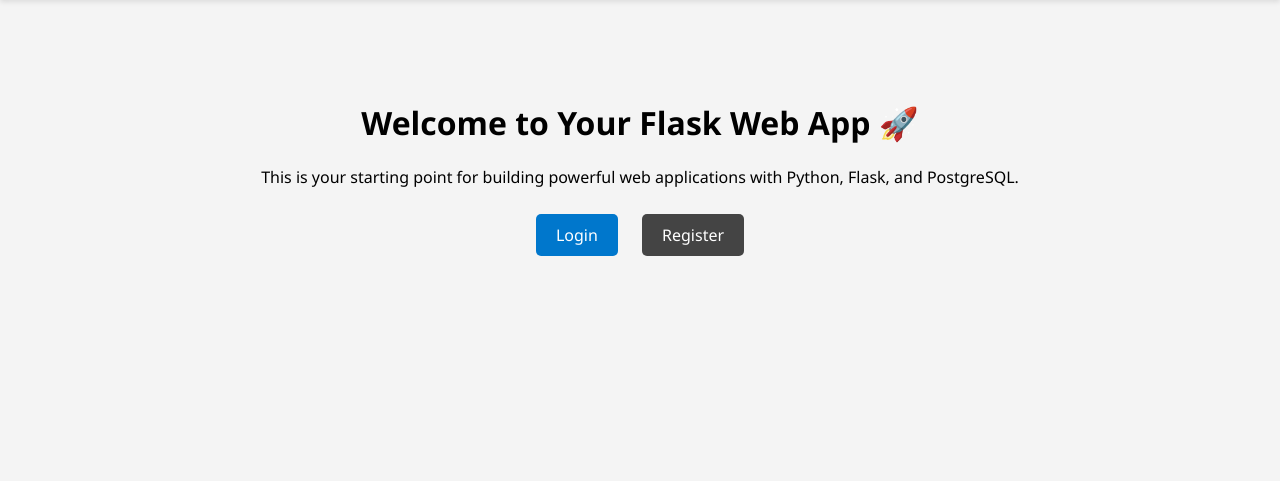
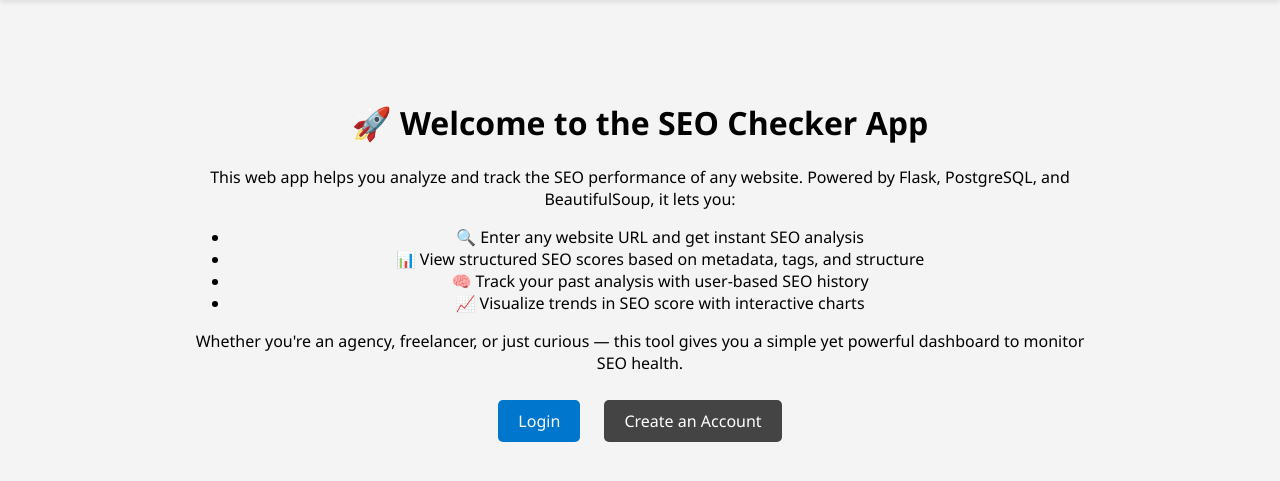
Before and after one commit to Muazzamkhan95/Flask-SEO-Checker, a Flask app: page / in a window 1280 px wide. Shown: the part 61-542 px from the top of the page. Run offline with Flask 3, Linux system fonts and the light colour scheme; some libraries are stand-ins or nearby versions.

Commit message:
updated Home page

```diff
--- a/templates/home.html
+++ b/templates/home.html
@@ -4,15 +4,31 @@
 
 {% block content %}
 <div class="home-wrapper">
-    <h1>Welcome to Your Flask Web App 🚀</h1>
-    <p>This is your starting point for building powerful web applications with Python, Flask, and PostgreSQL.</p>
+    <h1>🚀 Welcome to the SEO Checker App</h1>
+
+    <p>
+        This web app helps you analyze and track the SEO performance of any website. Powered by Flask, PostgreSQL, and BeautifulSoup, it lets you:
+    </p>
+
+    <ul>
+        <li>🔍 Enter any website URL and get instant SEO analysis</li>
+        <li>📊 View structured SEO scores based on metadata, tags, and structure</li>
+        <li>🧠 Track your past analysis with user-based SEO history</li>
+        <li>📈 Visualize trends in SEO score with interactive charts</li>
+    </ul>
+
+    <p>
+        Whether you're an agency, freelancer, or just curious — this tool gives you a simple yet powerful dashboard to monitor SEO health.
+    </p>
 
     {% if current_user.is_authenticated %}
-        <p>Hello, {{ current_user.email }} 👋</p>
+        <p>Welcome back, {{ current_user.email }} 👋</p>
         <a href="{{ url_for('dashboard') }}" class="button">Go to Dashboard</a>
     {% else %}
-        <a href="{{ url_for('login') }}" class="button">Login</a>
-        <a href="{{ url_for('register') }}" class="button secondary">Register</a>
+        <div class="auth-buttons">
+            <a href="{{ url_for('login') }}" class="button">Login</a>
+            <a href="{{ url_for('register') }}" class="button secondary">Create an Account</a>
+        </div>
     {% endif %}
 </div>
 {% endblock %}
```
